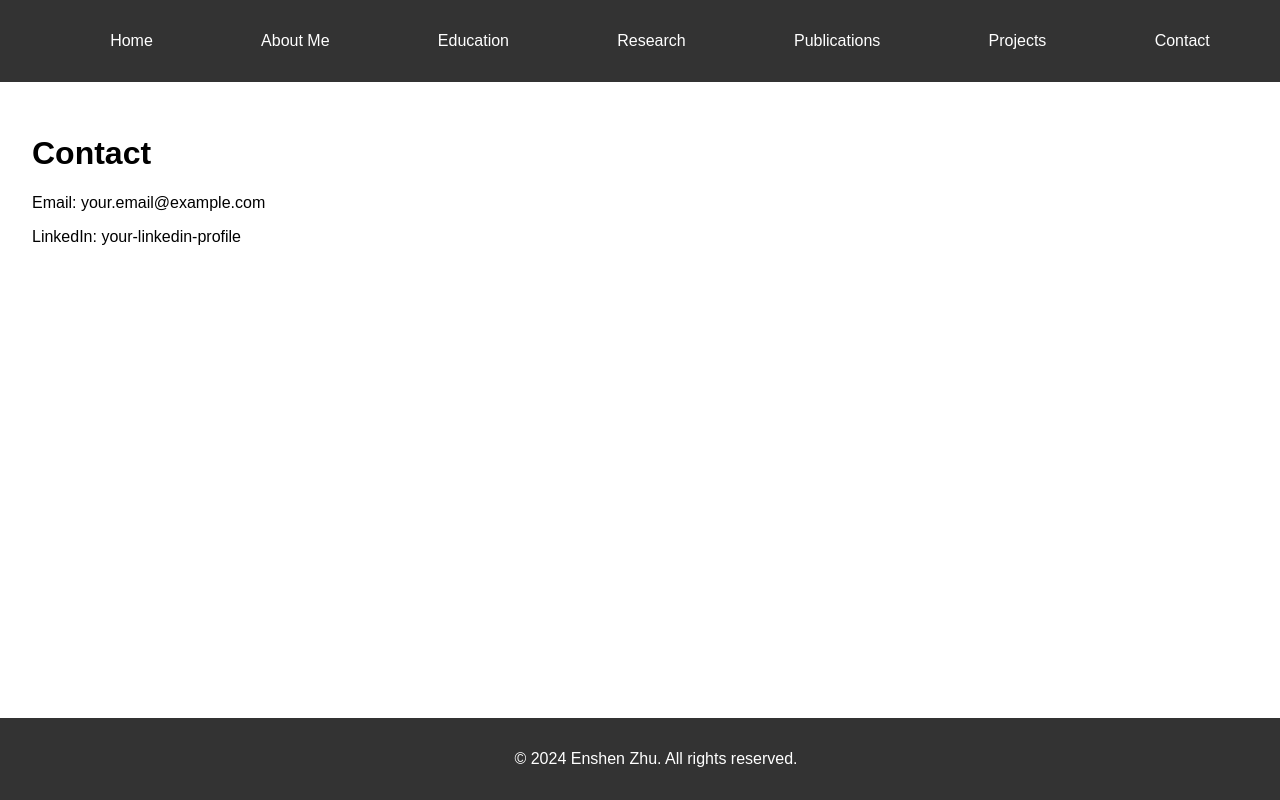
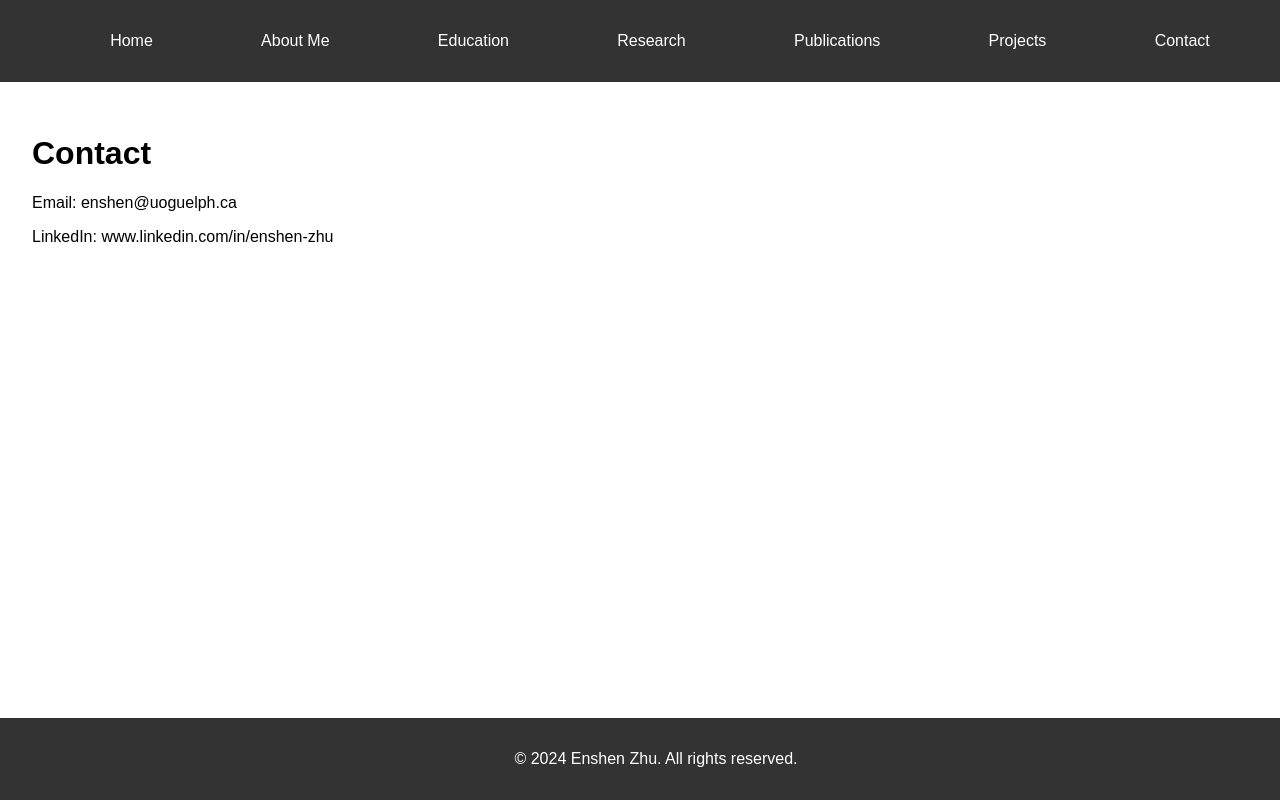
Before and after one commit to EnshenZhu/academic_webpage, a React (Create React App) app in the folder academic-portfolio/: page /contact in a window 1280 px wide. Built offline with nearby package versions, Linux system fonts and the light colour scheme.

Commit message:
update the webpage favicon and the title

```diff
--- a/academic-portfolio/public/index.html
+++ b/academic-portfolio/public/index.html
@@ -2,7 +2,7 @@
 <html lang="en">
   <head>
     <meta charset="utf-8" />
-    <link rel="icon" href="%PUBLIC_URL%/favicon.ico" />
+    <link rel="icon" href="%PUBLIC_URL%/ez_icon.ico" />
     <meta name="viewport" content="width=device-width, initial-scale=1" />
     <meta name="theme-color" content="#000000" />
     <meta
@@ -24,7 +24,7 @@
       work correctly both with client-side routing and a non-root public URL.
       Learn how to configure a non-root public URL by running `npm run build`.
     -->
-    <title>React App</title>
+    <title>EnshenZhu Portfolio</title>
   </head>
   <body>
     <noscript>You need to enable JavaScript to run this app.</noscript>
--- a/academic-portfolio/src/components/Contact.js
+++ b/academic-portfolio/src/components/Contact.js
@@ -4,8 +4,8 @@ const Contact = () => {
     return (
         <div className="contact">
             <h1>Contact</h1>
-            <p>Email: your.email@example.com</p>
-            <p>LinkedIn: your-linkedin-profile</p>
+            <p>Email: enshen@uoguelph.ca</p>
+            <p>LinkedIn: www.linkedin.com/in/enshen-zhu</p>
         </div>
     );
 };
--- a/academic-portfolio/src/components/Home.js
+++ b/academic-portfolio/src/components/Home.js
@@ -3,6 +3,7 @@ import React from 'react';
 const Home = () => {
     return (
         <div className="home">
+            <h1 style={{ color: "red" }}>This webpage is still under construction</h1>
             <h1>Hello. My name is Enshen Zhu.</h1>
             <h2>Welcome to My Academic Portfolio</h2>
             <p>Discover my academic journey and accomplishments.</p>
```
Also changed, not shown: 1 other file (tests, documents, lock files or other folders).
